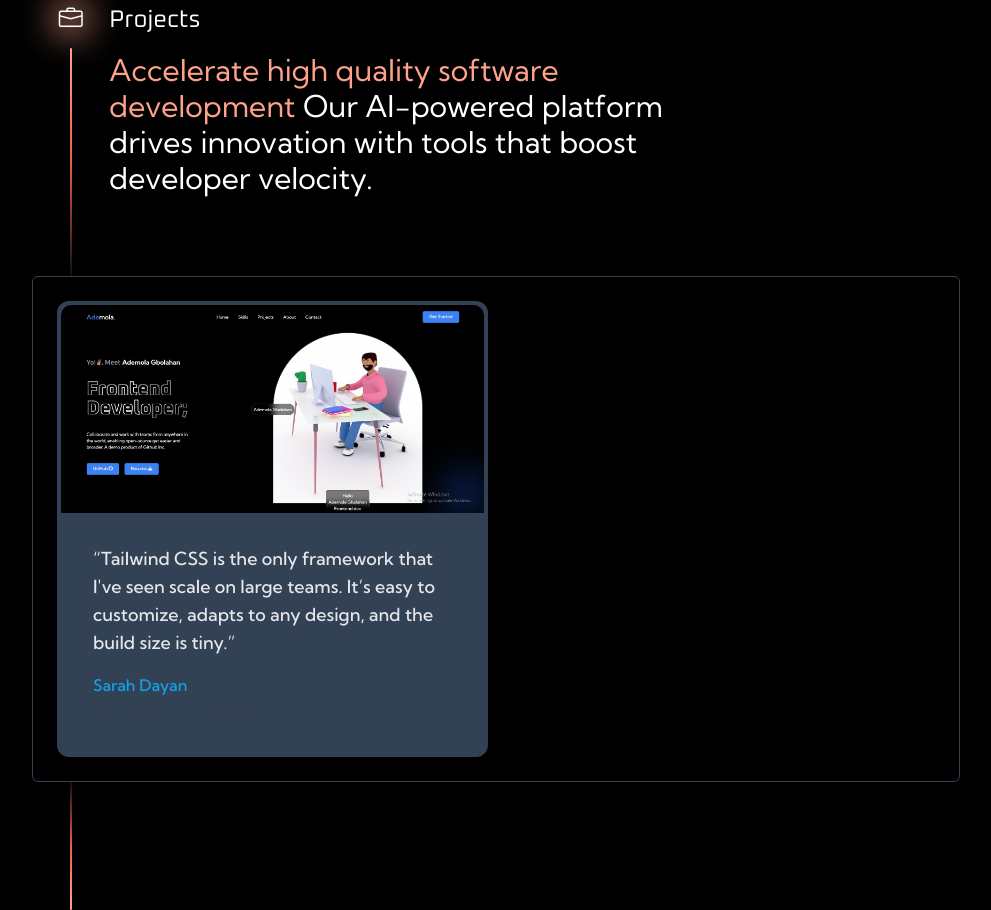
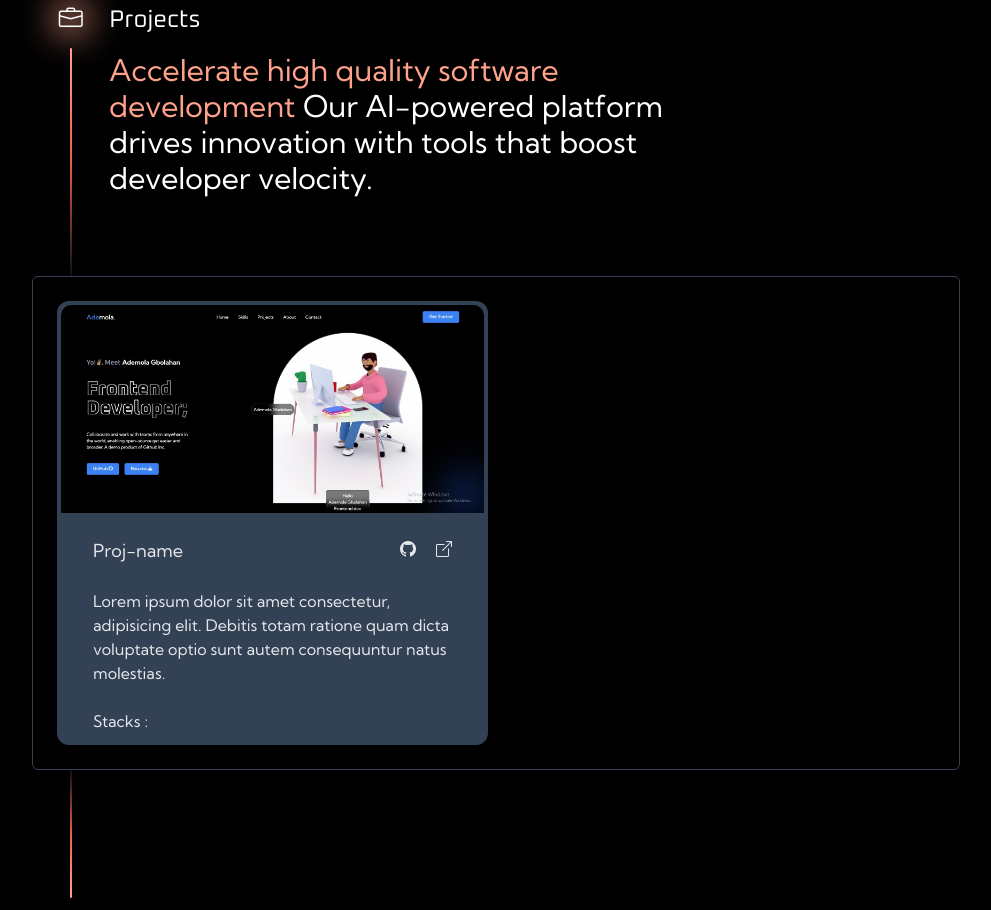
Before and after one commit to Codehack-01/My-Portfolio, a website: page index.html in a window 1280 px wide. Shown: the part 1916-2826 px from the top of the page, without its empty margins (144-1135 px from the left). Drawn offline with nearby package versions, Linux system fonts and the light colour scheme.

Commit message:
source code

```diff
--- a/index.html
+++ b/index.html
@@ -362,12 +362,25 @@
         <div class="grid grid-cols-1 md:grid-cols-2  gap-4">
 
 
-          <figure class="md: bg-slate-700 rounded-xl p-1 md:p-1 dark:bg-slate-800">
+          <figure class="md: bg-slate-700 rounded-xl p-1 md:p-1 dark:bg-slate-800 ">
             <div class="img-container2">
               <img class="w-auto h-auto   mx-auto " src="img/portimg1.jpg" alt="" >
             </div>
             <!-- <img class="w-46 h-46 md:h-auto md:w-auto  mx-auto rounded-xl" src="img/portimg1.jpg" alt="" > -->
-            <div class="pt-6 p-2 md:p-8 text-left space-y-4">
+            <div class="pt-6 p-2 text-left space-y-0 flex flex-row proj justify-between md:px-8">
+              <div class="">
+                <span class="text-lg">Proj-name</span>
+              </div>
+              <div class=" justify-end">
+                <a class="mr-4" href=""><i class="bi bi-github"></i></a>
+                <a href=""><i class="bi bi-box-arrow-up-right"></i></a>
+              </div>
+              <!-- <p>jtrlrklrkrmdrjrjrlrklrjrjdmfjjk</p> -->
+            </div>
+
+            <p class="px-2 md:px-8 md:py-4">Lorem ipsum dolor sit amet consectetur, adipisicing elit. Debitis totam ratione quam dicta voluptate optio sunt autem consequuntur natus molestias.</p>
+            <p class="p-2 md: md:px-8 ">Stacks : </p>
+            <!-- <div class="pt- p-2 md:p-8 text-left space-y-0">
               <blockquote>
                 <p class="text-lg font-medium">
                   “Tailwind CSS is the only framework that I've seen scale
@@ -383,7 +396,7 @@
                   Staff Engineer, Algolia
                 </div>
               </figcaption>
-            </div>
+            </div> -->
           </figure>
         </div>
       </div>
```
Also changed, not shown: input.css (+8 -0 lines), css/main.css.
